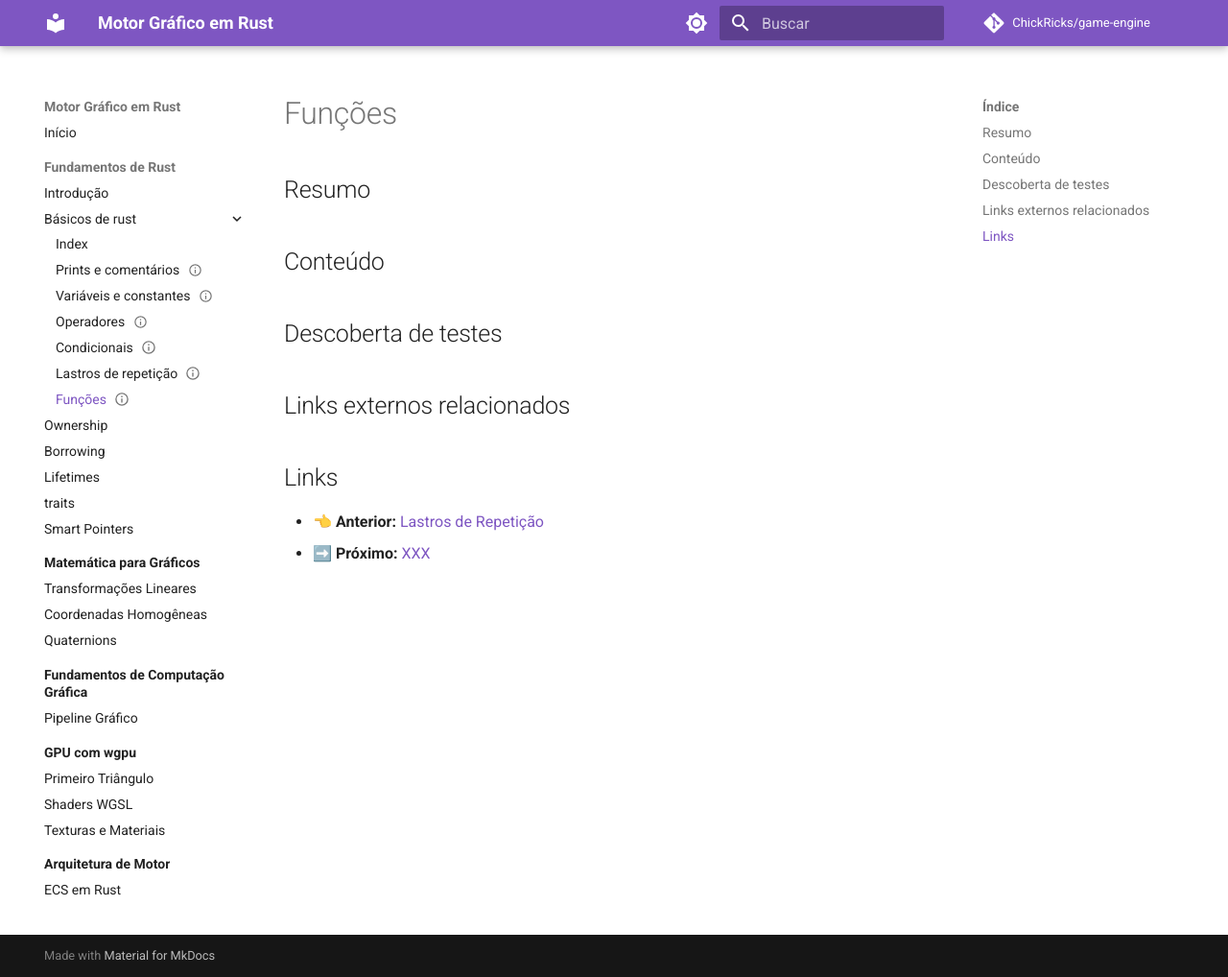
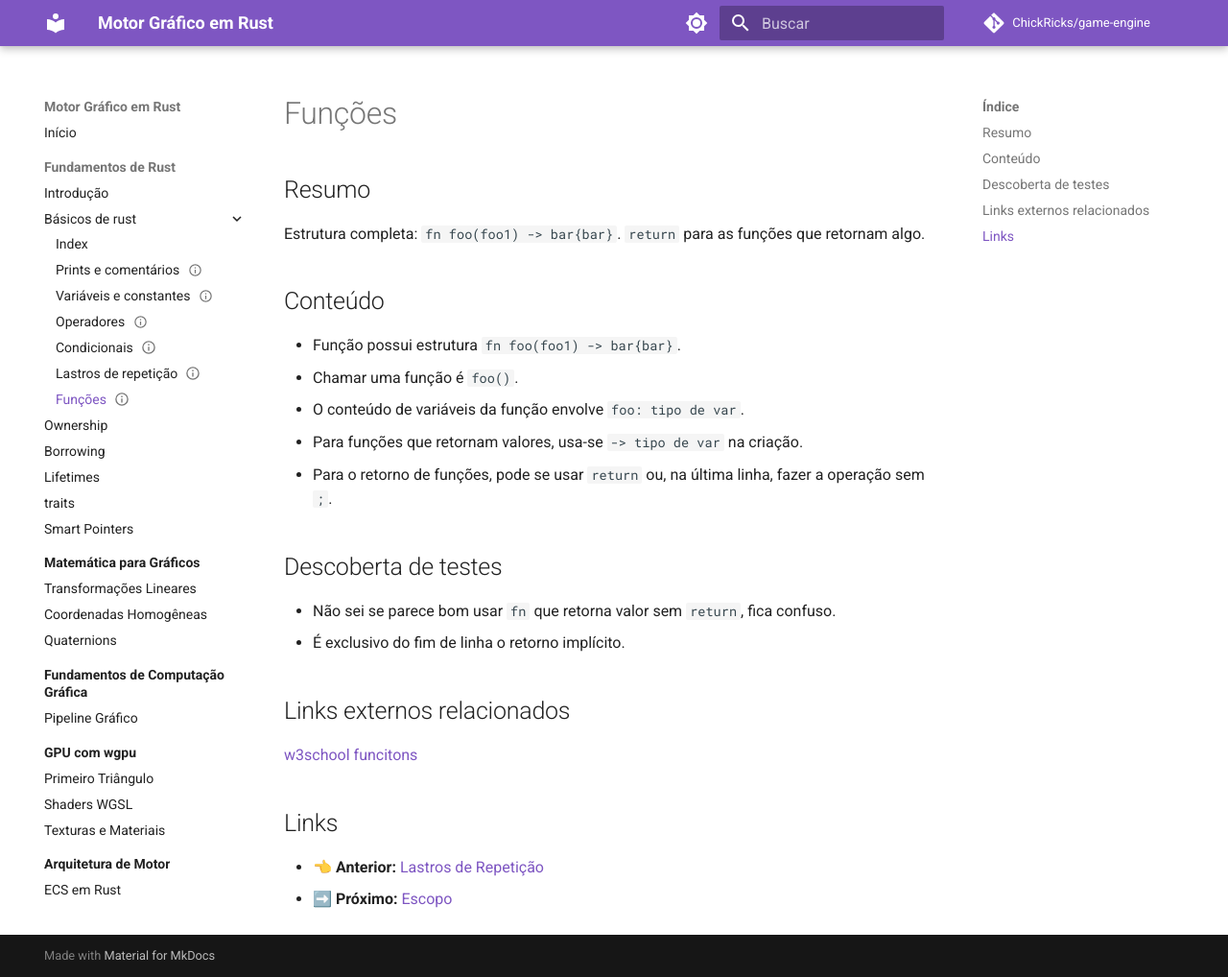
Before and after one commit to ChickRicks/game-engine, an MkDocs documentation site: the page built from docs/1-fundamentos-rust/1-basics/6-Funcoes.md, in a window 1280 px wide and 1018 px high. Shown: the whole window at 96% size. Built offline with MkDocs 1.6.1 and Material for MkDocs 9.7.7, drawn with Linux system fonts in a browser that asks for light colours; comment, search, counter and statistics services are not loaded.

Commit message:
vault backup: 2026-11-02 00:11:40

```diff
--- a/docs/1-fundamentos-rust/1-basics/6-Funcoes.md
+++ b/docs/1-fundamentos-rust/1-basics/6-Funcoes.md
@@ -1,21 +1,27 @@
 ---
-status: pendente
-criado: "2026-11-01"
-modificado: "2026-11-01"
+status: Em andamento
+criado: 2026-11-01
+modificado: 2026-11-01
 autor: ChickRicks
 ---
 # Funções
 
 ## Resumo
-<!-- Descreva brevemente o objetivo deste tópico -->
+Estrutura completa: `fn foo(foo1) -> bar{bar}`. `return` para as funções que retornam algo.
 
 ## Conteúdo
-<!-- Preencha conforme avança o estudo -->
+- Função possui estrutura `fn foo(foo1) -> bar{bar}`.
+- Chamar uma função é `foo()`.
+- O conteúdo de variáveis da função envolve `foo: tipo de var`.
+- Para funções que retornam valores, usa-se `-> tipo de var` na criação.
+- Para o retorno de funções, pode se usar `return` ou, na última linha, fazer a operação sem `;`.
 
 ## Descoberta de testes
+- Não sei se parece bom usar `fn` que retorna valor sem `return`, fica confuso.
+- É exclusivo do fim de linha o retorno implícito.
 
 ## Links externos relacionados
-
+[w3school funcitons](https://www.w3schools.com/rust/rust_functions.php)
 ## Links
 - 👈 **Anterior:** [Lastros de Repetição](5-Lastros-de-repeticao.md)
-- ➡️ **Próximo:** [XXX](XXX)
+- ➡️ **Próximo:** [Escopo](7-Escopo.md)
```
Also changed, not shown: docs/1-fundamentos-rust/1-basics/2-Variaveis-e-constantes.md (+2 -1 lines), docs/1-fundamentos-rust/1-basics/3-Operadores.md (+2 -2 lines), docs/1-fundamentos-rust/1-basics/5-Lastros-de-repeticao.md (+3 -3 lines), docs/1-fundamentos-rust/1-basics/7-Escopo.md (added, +26 -0 lines), docs/1-fundamentos-rust/4-lifetimes.md (+1 -1 lines), 1 other file.
